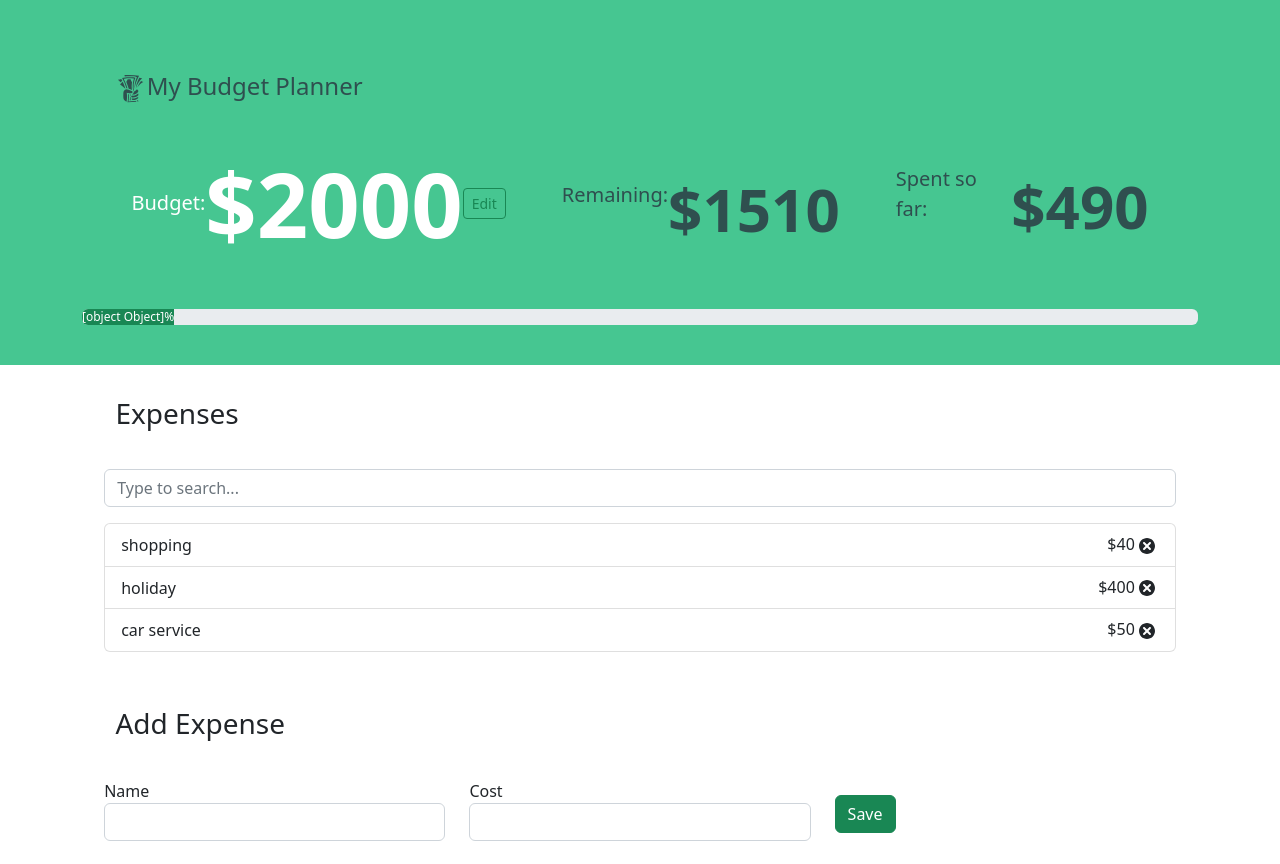
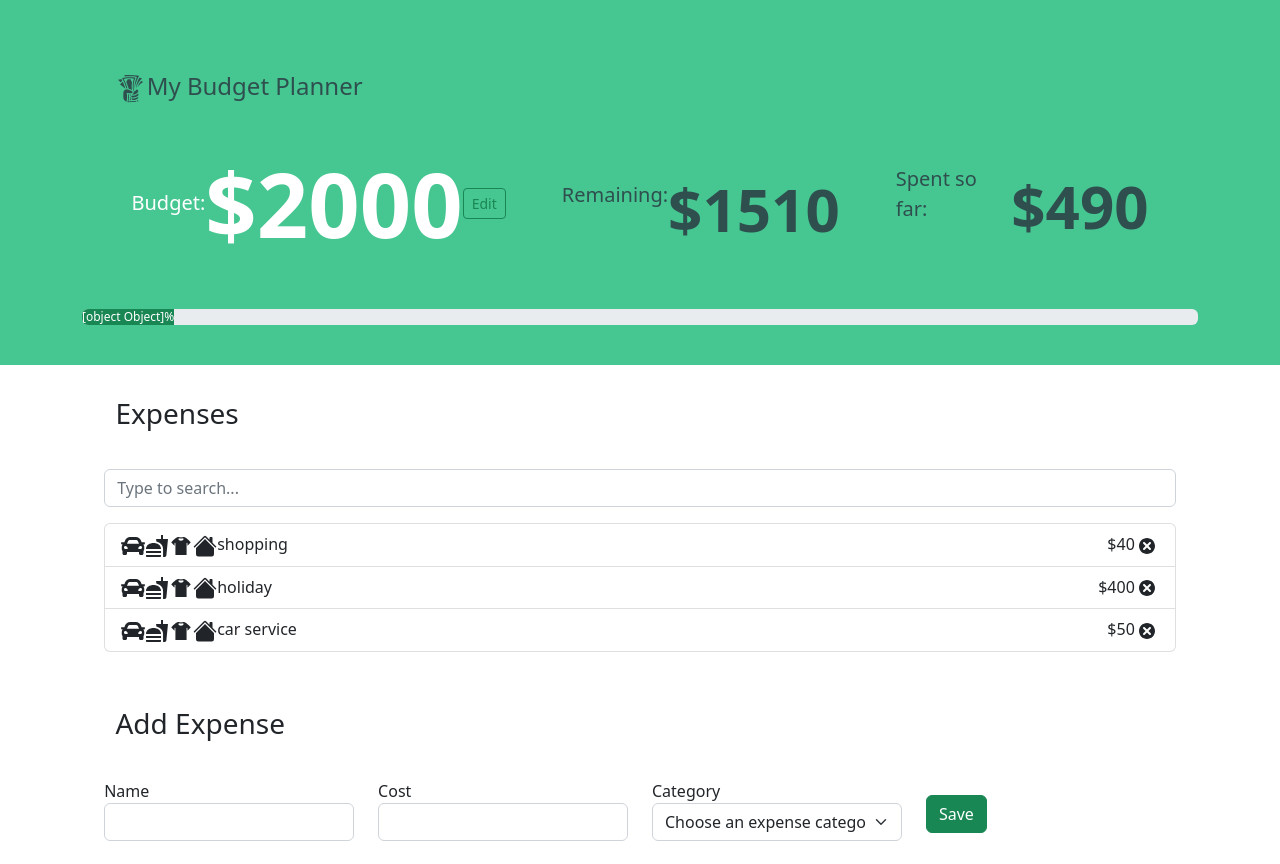
Before and after one commit to avishaar/Budget-Tracker, a React (Create React App) app: page / in a window 1280 px wide. Built offline with nearby package versions, Linux system fonts and the light colour scheme.

Commit message:
category option

```diff
--- a/src/components/AddExpenseForm.js
+++ b/src/components/AddExpenseForm.js
@@ -50,6 +50,16 @@ const AddExpenseForm = () => {
 					></input>
 				</div>
 				<div className='col-sm'>
+					<label for='category'>Category</label>
+					<select class="form-select" aria-label="Default select example">
+						<option selected disabled>Choose an expense category</option>
+						<option value="Food">Food</option>
+						<option value="Travel">Travel</option>
+						<option value="Clothing">Clothing</option>
+						<option value="Household Items">Household Items</option>
+					</select>
+				</div>
+				<div className='col-sm'>
 					<button type='submit' className='btn btn-success mt-3'>
 						Save
 					</button>
--- a/src/components/ExpenseItem.js
+++ b/src/components/ExpenseItem.js
@@ -1,6 +1,11 @@
 import React, { useContext } from "react";
 import { TiDelete } from 'react-icons/ti';
 import { AppContext } from "../context/AppContext";
+import { FaCar } from 'react-icons/fa';
+import { MdFastfood } from 'react-icons/md';
+import { IoIosShirt } from 'react-icons/io'
+import { BsHouseFill } from 'react-icons/bs';
+
 const ExpenseItem = (props) => {
 
     const { dispatch } = useContext(AppContext);
@@ -14,7 +19,14 @@ const ExpenseItem = (props) => {
 
     return (
         <li className='list-group-item d-flex justify-content-between align-items-center'>
-            {props.name}
+            <div>
+                <FaCar size='1.5em'/>
+                <MdFastfood size='1.5em'/>
+                <IoIosShirt size='1.5em'/>
+                <BsHouseFill size='1.5em'/>
+                {/* need to make an if statement? so that depending on category icon can change */}
+                {props.name}
+            </div>
             <div>
                 <span>
                     ${props.cost}
```
